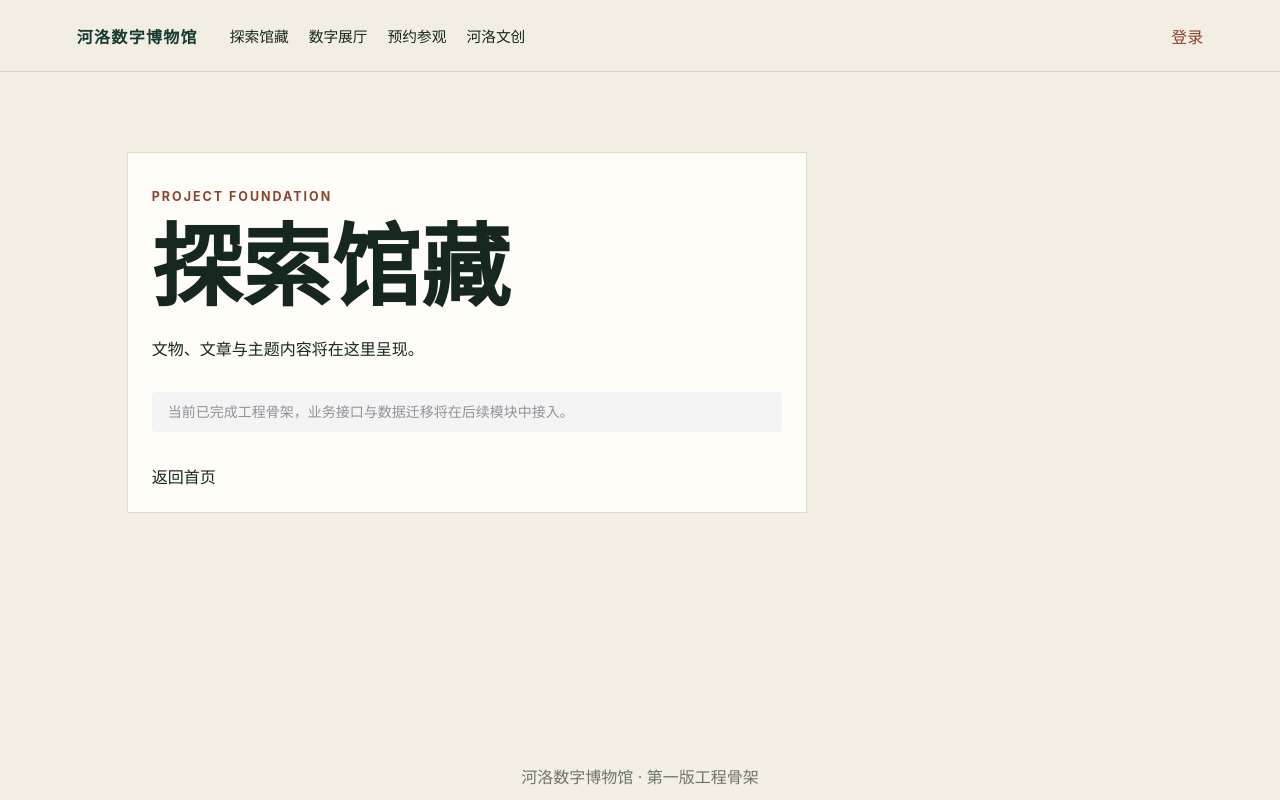
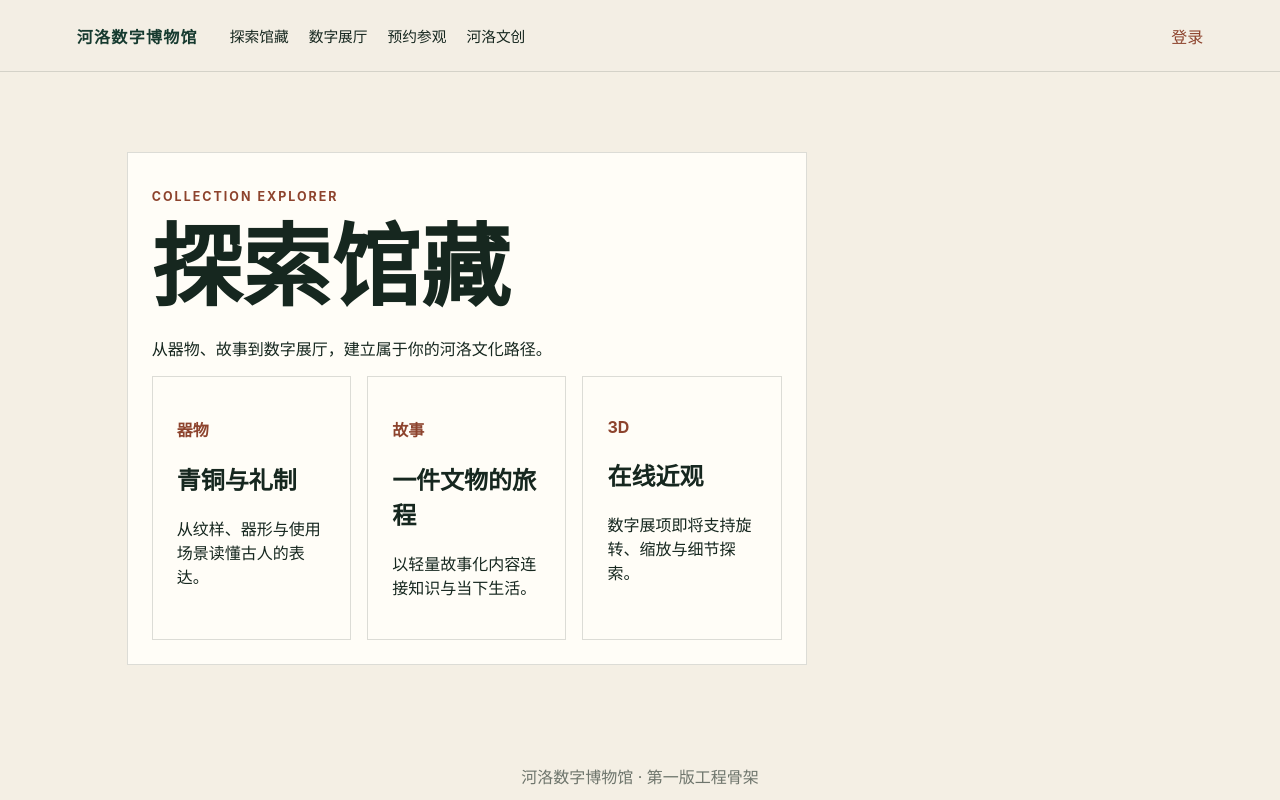
Before and after one commit to diandian-dev-arch/heluo-digital-museum, a Vue app in the folder frontend/: page /explore in a window 1280 px wide. Built offline with nearby package versions, Linux system fonts and the light colour scheme.

Commit message:
feat: add collection exploration page

```diff
--- a/frontend/src/router/index.ts
+++ b/frontend/src/router/index.ts
@@ -1,10 +1,11 @@
 import { createRouter, createWebHistory } from 'vue-router'
 import HomeView from '../views/HomeView.vue'
 import PagePlaceholderView from '../views/PagePlaceholderView.vue'
+import ExploreView from '../views/ExploreView.vue'
 
 const routes = [
   { path: '/', name: 'home', component: HomeView },
-  { path: '/explore', name: 'explore', component: PagePlaceholderView, meta: { title: '探索馆藏', description: '文物、文章与主题内容将在这里呈现。' } },
+  { path: '/explore', name: 'explore', component: ExploreView },
   { path: '/exhibits', name: 'exhibits', component: PagePlaceholderView, meta: { title: '数字展厅', description: '自创 GLB 模型将在 Three.js 展厅中加载。' } },
   { path: '/appointment', name: 'appointment', component: PagePlaceholderView, meta: { title: '预约参观', description: '登录后选择时段、填写联系人信息并提交预约。' } },
   { path: '/shop', name: 'shop', component: PagePlaceholderView, meta: { title: '河洛文创', description: '浏览原创文创、维护购物车并完成模拟支付。' } },
--- /dev/null
+++ b/frontend/src/views/ExploreView.vue
@@ -0,0 +1 @@
+<template><section class="placeholder-page"><p class="eyebrow">COLLECTION EXPLORER</p><h1>探索馆藏</h1><p>从器物、故事到数字展厅，建立属于你的河洛文化路径。</p><div class="feature-grid"><article><p class="feature-index">器物</p><h2>青铜与礼制</h2><p>从纹样、器形与使用场景读懂古人的表达。</p></article><article><p class="feature-index">故事</p><h2>一件文物的旅程</h2><p>以轻量故事化内容连接知识与当下生活。</p></article><article><p class="feature-index">3D</p><h2>在线近观</h2><p>数字展项即将支持旋转、缩放与细节探索。</p></article></div></section></template>
```
